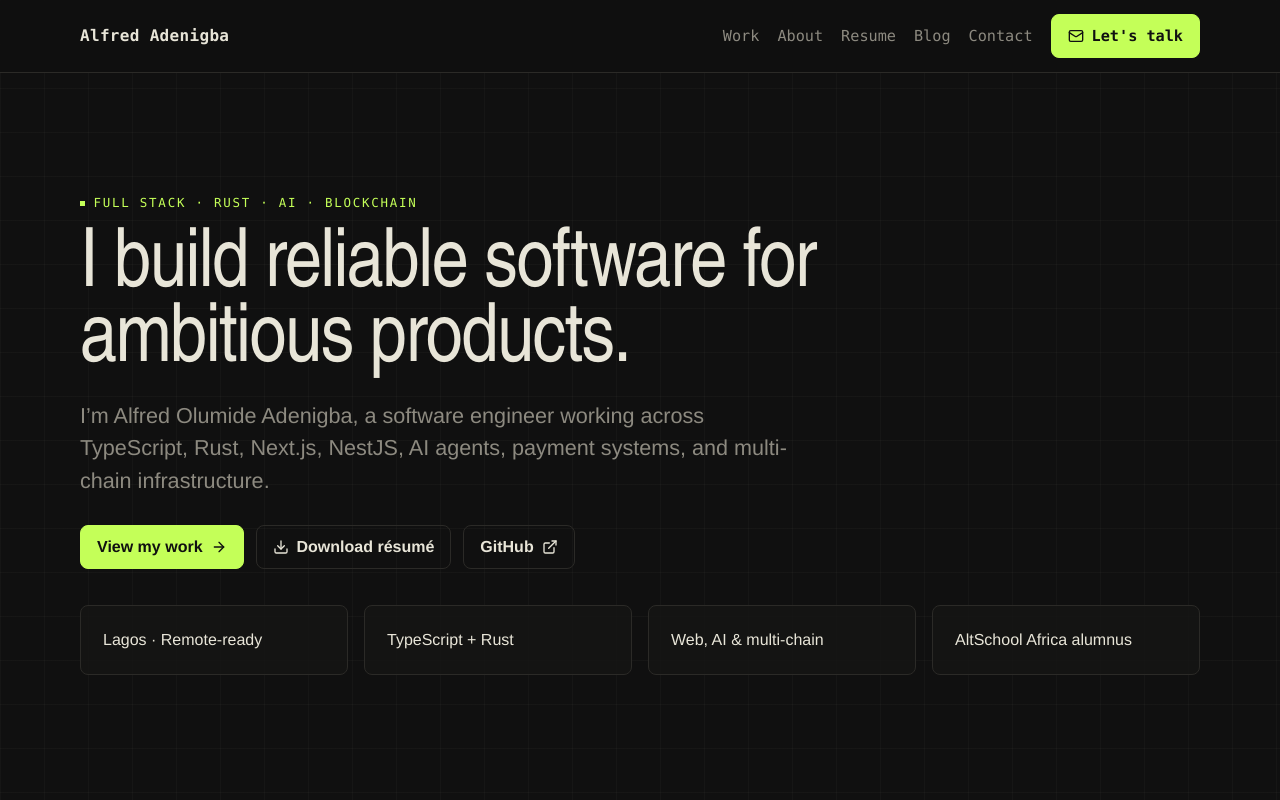
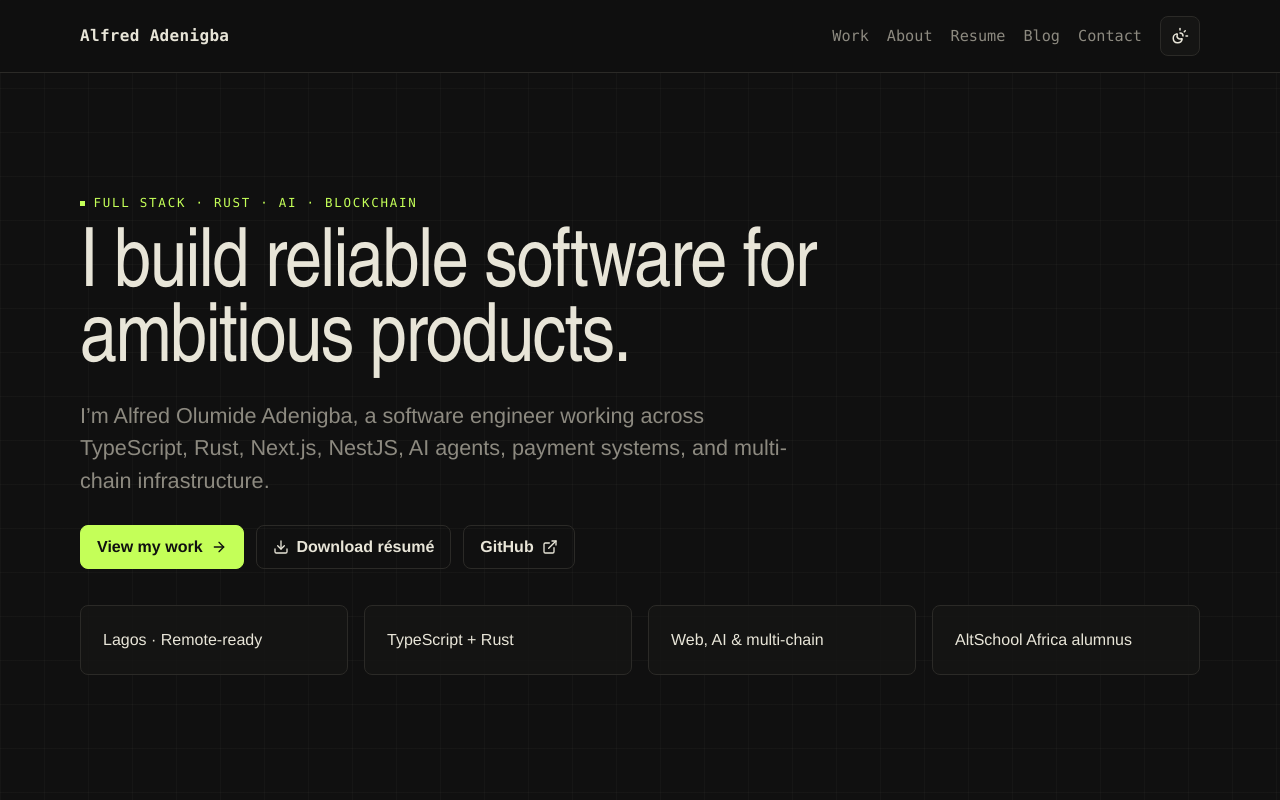
Before and after one commit to 7maylord/portfolio, a Next.js app: page / in a window 1280 px wide. Shown: the top 800 px of the page. Built offline with nearby package versions, Linux system fonts and the light colour scheme.

Commit message:
feat: add light and dark theme toggle

```diff
--- a/src/app/globals.css
+++ b/src/app/globals.css
@@ -9,9 +9,42 @@
   --border: #2b2a27;
   --accent: #c4ff58;
   --accent-2: #cdc9b9;
+  --accent-contrast: #101010;
+  --grid-line: rgba(205, 201, 185, 0.035);
+  --header-bg: rgba(16, 16, 16, 0.86);
+  --menu-bg: rgba(10, 10, 10, 0.98);
+  --card-bg: rgba(21, 21, 20, 0.82);
+  --hover-border: rgba(196, 255, 88, 0.72);
+  --visual-gradient: linear-gradient(
+    135deg,
+    rgba(196, 255, 88, 0.13),
+    rgba(205, 201, 185, 0.06)
+  );
   --font-body: "NeueHaasGroteskText Pro", "Helvetica Neue", Arial, sans-serif;
   --font-display: "Monorama", "Arial Narrow", "Helvetica Neue", Arial, sans-serif;
   --font-mono: "Favorit", "SFMono-Regular", Consolas, monospace;
+}
+
+:root[data-theme="light"] {
+  --background: #f3f0e6;
+  --surface: #fffdf5;
+  --surface-2: #ebe6d8;
+  --foreground: #151514;
+  --muted: #676258;
+  --border: #d4cebe;
+  --accent: #3d5f00;
+  --accent-2: #5d584d;
+  --accent-contrast: #f8f5ea;
+  --grid-line: rgba(16, 16, 16, 0.055);
+  --header-bg: rgba(243, 240, 230, 0.9);
+  --menu-bg: rgba(255, 253, 245, 0.98);
+  --card-bg: rgba(255, 253, 245, 0.82);
+  --hover-border: rgba(61, 95, 0, 0.5);
+  --visual-gradient: linear-gradient(
+    135deg,
+    rgba(61, 95, 0, 0.12),
+    rgba(205, 201, 185, 0.35)
+  );
 }
 
 * {
@@ -30,8 +63,8 @@ body {
   flex-direction: column;
   margin: 0;
   background:
-    linear-gradient(rgba(205, 201, 185, 0.035) 1px, transparent 1px),
-    linear-gradient(90deg, rgba(205, 201, 185, 0.035) 1px, transparent 1px),
+    linear-gradient(var(--grid-line) 1px, transparent 1px),
+    linear-gradient(90deg, var(--grid-line) 1px, transparent 1px),
     var(--background);
   background-size: 44px 44px;
   color: var(--foreground);
@@ -99,12 +132,12 @@ a {
 .button.primary {
   border-color: var(--accent);
   background: var(--accent);
-  color: #101010;
+  color: var(--accent-contrast);
 }
 
 .button:hover,
 .card:hover {
-  border-color: rgba(124, 58, 237, 0.72);
+  border-color: var(--hover-border);
 }
 
 .header {
@@ -112,7 +145,7 @@ a {
   top: 0;
   z-index: 10;
   border-bottom: 1px solid var(--border);
-  background: rgba(16, 16, 16, 0.86);
+  background: var(--header-bg);
   backdrop-filter: blur(14px);
 }
 
@@ -137,6 +170,26 @@ a {
   color: var(--muted);
   font-family: var(--font-mono);
   font-size: 0.95rem;
+}
+
+.theme-toggle {
+  display: inline-flex;
+  width: 40px;
+  min-height: 40px;
+  align-items: center;
+  justify-content: center;
+  gap: 8px;
+  border: 1px solid var(--border);
+  border-radius: 8px;
+  background: var(--surface);
+  color: var(--foreground);
+  cursor: pointer;
+  font: inherit;
+  padding: 0;
+}
+
+.theme-toggle:hover {
+  border-color: var(--hover-border);
 }
 
 .mobile-menu {
@@ -168,7 +221,7 @@ a {
   margin-top: 12px;
   border: 1px solid var(--border);
   border-radius: 8px;
-  background: rgba(10, 10, 10, 0.98);
+  background: var(--menu-bg);
   padding: 18px;
 }
 
@@ -237,7 +290,7 @@ a {
 .card {
   border: 1px solid var(--border);
   border-radius: 8px;
-  background: rgba(21, 21, 20, 0.82);
+  background: var(--card-bg);
   padding: 22px;
 }
 
@@ -271,7 +324,7 @@ a {
   border: 1px solid var(--border);
   border-radius: 8px;
   background:
-    linear-gradient(135deg, rgba(196, 255, 88, 0.13), rgba(205, 201, 185, 0.06)),
+    var(--visual-gradient),
     var(--surface-2);
   color: var(--muted);
   font-family: var(--font-mono);
--- a/src/app/layout.tsx
+++ b/src/app/layout.tsx
@@ -1,8 +1,9 @@
 import type { Metadata, Viewport } from "next";
 import Link from "next/link";
-import { Mail, Menu } from "lucide-react";
+import { Menu } from "lucide-react";
 import "./globals.css";
 import { profile } from "@/content/profile";
+import { ThemeToggle } from "./theme-toggle";
 
 const jsonLd = {
   "@context": "https://schema.org",
@@ -25,6 +26,13 @@ const jsonLd = {
     "Payment infrastructure",
   ],
 };
+
+const themeScript = `
+try {
+  var theme = localStorage.getItem("theme");
+  if (theme === "light") document.documentElement.dataset.theme = "light";
+} catch {}
+`;
 
 export const metadata: Metadata = {
   metadataBase: new URL("https://olumideadenigba.vercel.app"),
@@ -61,6 +69,7 @@ export default function RootLayout({
   return (
     <html lang="en">
       <body suppressHydrationWarning>
+        <script dangerouslySetInnerHTML={{ __html: themeScript }} />
         <script
           type="application/ld+json"
           dangerouslySetInnerHTML={{ __html: JSON.stringify(jsonLd) }}
@@ -78,9 +87,7 @@ export default function RootLayout({
                 Blog
               </a>
               <Link href="/contact">Contact</Link>
-              <a className="button primary" href={`mailto:${profile.email}`}>
-                <Mail size={16} /> Let&apos;s talk
-              </a>
+              <ThemeToggle />
             </div>
             <details className="mobile-menu">
               <summary aria-label="Open navigation menu">
@@ -95,9 +102,7 @@ export default function RootLayout({
                   Blog
                 </a>
                 <Link href="/contact">Contact</Link>
-                <a className="button primary" href={`mailto:${profile.email}`}>
-                  <Mail size={16} /> Let&apos;s talk
-                </a>
+                <ThemeToggle />
               </div>
             </details>
           </nav>
--- /dev/null
+++ b/src/app/theme-toggle.tsx
@@ -0,0 +1,22 @@
+"use client";
+
+import { SunMoon } from "lucide-react";
+
+export function ThemeToggle() {
+  return (
+    <button
+      className="theme-toggle"
+      type="button"
+      aria-label="Toggle color theme"
+      title="Toggle color theme"
+      onClick={() => {
+        const nextTheme =
+          document.documentElement.dataset.theme === "light" ? "dark" : "light";
+        document.documentElement.dataset.theme = nextTheme;
+        localStorage.setItem("theme", nextTheme);
+      }}
+    >
+      <SunMoon size={18} />
+    </button>
+  );
+}
```
